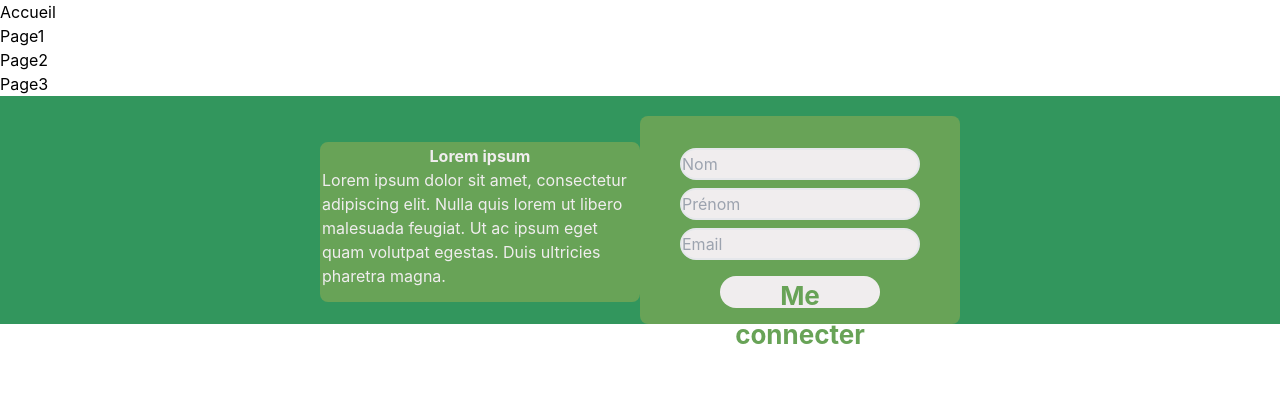
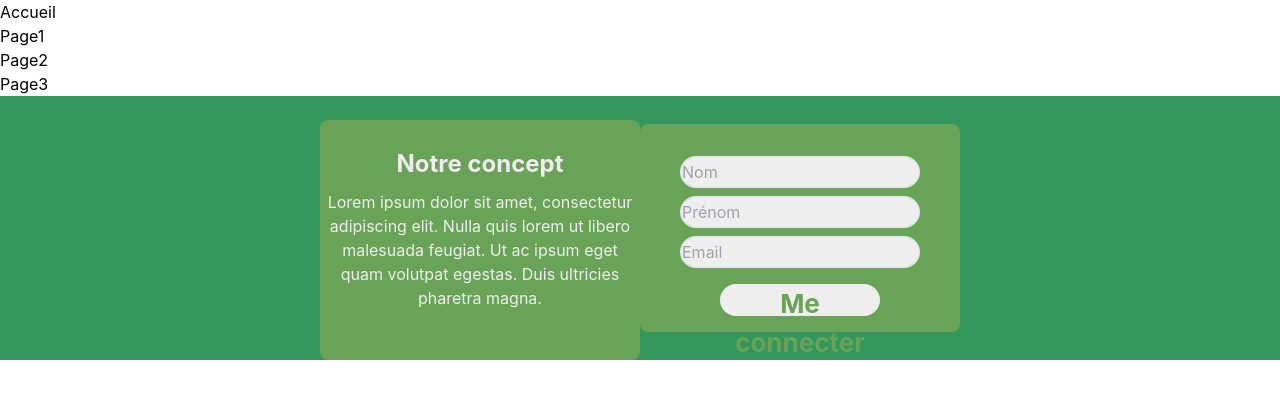
Before and after one commit to KevinLavigne/hackathon, a React (Vite) app in the folder frontend/: page / in a window 1280 px wide. Shown: the top 398 px of the page. Built offline with nearby package versions, Linux system fonts and the light colour scheme.

Commit message:
adding margin in concept an indetification

```diff
--- a/frontend/src/App.css
+++ b/frontend/src/App.css
@@ -60,5 +60,5 @@ button {
 }
 
 .home-page {
-  background-color: #32965D;
+  background-color: #32965D;;
 }
--- a/frontend/src/components/Concept.css
+++ b/frontend/src/components/Concept.css
@@ -2,4 +2,10 @@
   border: 2px solid #68a357;
   background-color: #68a357;
   color: #f0edee;
+
 }
+
+.border-concept h1 {
+  font-weight: bold;
+  font-size: 1.5rem;
+}
--- a/frontend/src/components/Concept.jsx
+++ b/frontend/src/components/Concept.jsx
@@ -3,9 +3,9 @@ import "./Concept.css";
 
 function Concept() {
   return (
-    <div className=" border-concept rounded-lg h-40 mt-6 w-80 ">
-      <h1 className="font-bold flex justify-center">Lorem ipsum</h1>
-      <p>
+    <div className=" border-concept rounded-lg h-60 mt-6 w-80 ">
+      <h1 className="font-bold flex justify-center mt-6 ">Notre concept</h1>
+      <p className="text-center mt-2">
         Lorem ipsum dolor sit amet, consectetur adipiscing elit. Nulla quis
         lorem ut libero malesuada feugiat. Ut ac ipsum eget quam volutpat
         egestas. Duis ultricies pharetra magna.
--- a/frontend/src/components/Identification.jsx
+++ b/frontend/src/components/Identification.jsx
@@ -4,7 +4,7 @@ import "./Identification.css";
 function Identification() {
   return (
     //   adding the input to login
-    <div className="form-identification rounded-lg mt-5 flex flex-col w-80 flex items-center ">
+    <div className="form-identification rounded-lg mt-6 mb-6 flex flex-col w-80 flex items-center ">
       <input
         className="input-indentification border-solid border-2 mt-8 rounded-full"
         type="text"
@@ -22,7 +22,7 @@ function Identification() {
       />
       <button
         id="button-indentification"
-        className=" mt-4 mb-4 rounded-full"
+        className=" mt-4 mb-4 rounded-full "
         type="button"
       >
         Me connecter
```
Also changed, not shown: frontend/src/components/Identification.css (line endings or trailing spaces).
